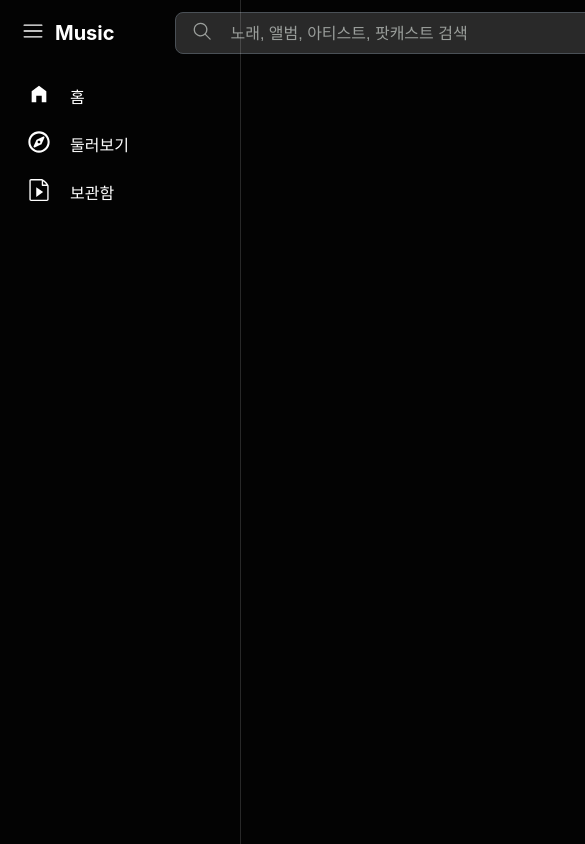
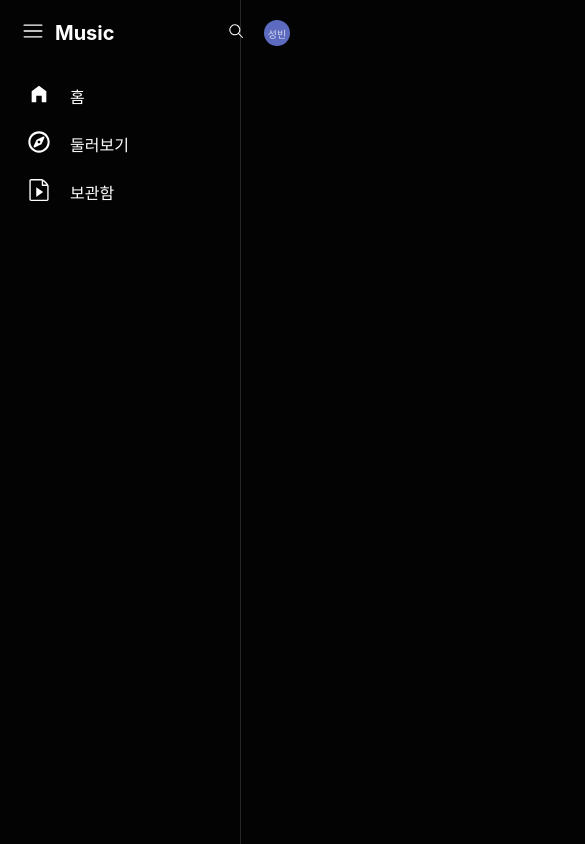
Before and after one commit to optshj/Youtube_Music, a React (Create React App) app: page / in a window 390 px wide. Shown: the top 844 px of the page, 585 px wide, since content can reach past the window. Built offline with nearby package versions, Linux system fonts and the light colour scheme.

Commit message:
[Feat] 검색창 반응형 구현중

```diff
--- a/src/components/header/Header.tsx
+++ b/src/components/header/Header.tsx
@@ -26,7 +26,10 @@ const CenterContent = styled.div`
 	order:2;
 	align-items:center;
 	margin-right:auto;
-	padding-left:56px;
+	padding-left:100px;
+	@media (max-width:1149px) {
+		padding-left:56px;
+	}
 `
 const RightContent = styled.div`
 	padding:20px;
--- a/src/components/header/Search.tsx
+++ b/src/components/header/Search.tsx
@@ -3,7 +3,7 @@ import styled from 'styled-components';
 
 import { GoSearch } from "react-icons/go";
 
-const SearchForm = styled.div<{isFocused:boolean}>`
+const WebSearchForm = styled.div<{isFocused:boolean,isSmall:boolean}>`
 	display:flex;
 	width:480px;
 	height:40px;
@@ -13,7 +13,18 @@ const SearchForm = styled.div<{isFocused:boolean}>`
 	&:foucs{
 		backgorund-color:black;
 	}
+	@media (max-width:956px) {
+		display: ${props => (props.isSmall || props.isFocused ? 'flex' : 'none')};
+		width:calc(100vw - 12px - 32px);
+		position:absolute;
+	}
 `
+const MobileSearchForm = styled.div<{isSmall:boolean}>`
+	@media (min-width:956px) {
+		display: ${props => (props.isSmall? 'block' :'none')};
+	}
+`
+
 const SearchBar = styled.input`
 	width:366px;
 	height:40px;
@@ -31,11 +42,14 @@ const SearchBar = styled.input`
 	}
 
 `
-const SearchIconForm = styled.div<{isFocused:boolean}>`
+const WebSearchIconForm = styled.div<{isFocused:boolean}>`
 	color:${props => props.isFocused ? '#fff' : '#9a9e9b'};
 	font-size:20px;
 	padding:8px 16px;
 	cursor:pointer;
+`
+const MobileSearchIconForm = styled.div`
+	color:#fff;
 `
 function Search(){
 	const [isSearchFocused,setIsSearchFocused] = useState(false);
@@ -48,13 +62,19 @@ function Search(){
 	}
 	return(
 		<>
-			<SearchForm isFocused={isSearchFocused} >
-				<SearchIconForm isFocused={isSearchFocused}>
+			<WebSearchForm isFocused={isSearchFocused} isSmall={false} >
+				<WebSearchIconForm isFocused={isSearchFocused}>
 					<GoSearch />
-				</SearchIconForm>
+				</WebSearchIconForm>
 
 				<SearchBar type="text" placeholder="노래, 앨범, 아티스트, 팟캐스트 검색" onFocus={handleFocus} onBlur={handleBlur}></SearchBar>
-			</SearchForm>
+			</WebSearchForm>
+			<MobileSearchForm isSmall={true}>
+				<MobileSearchIconForm>
+					<GoSearch/>
+				</MobileSearchIconForm>
+			</MobileSearchForm>
+
 		</>
 	)
 }
```
